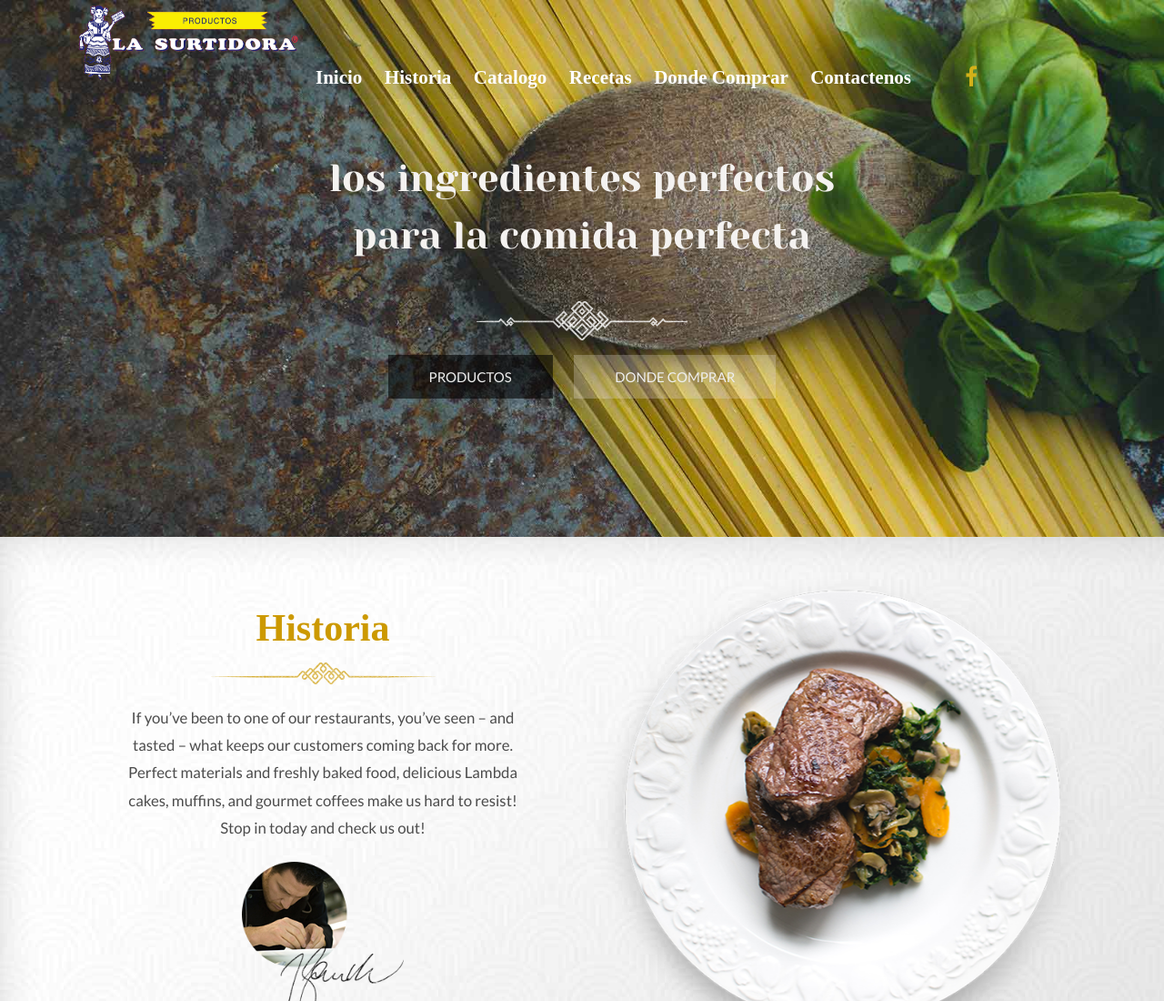
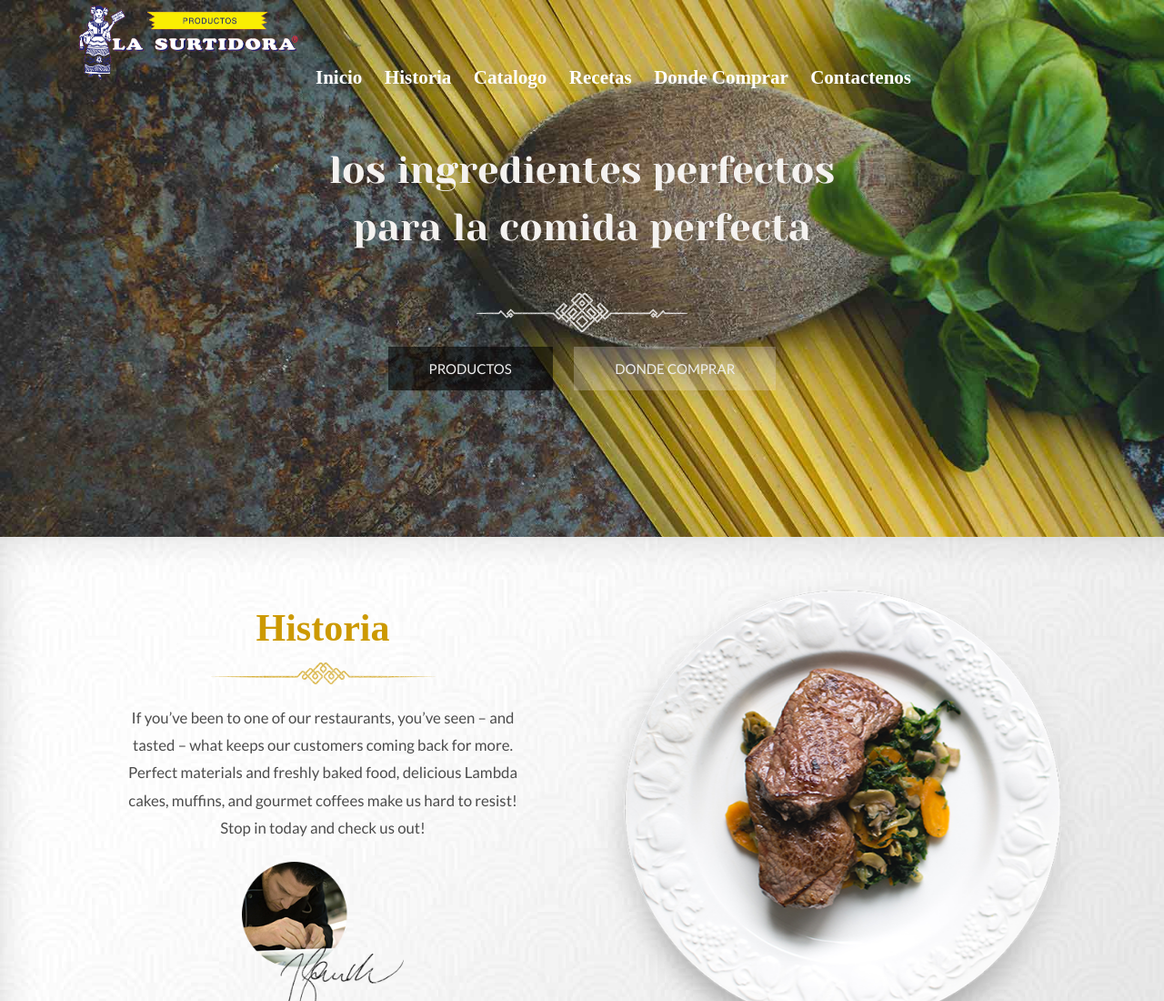
Before and after one commit to roygual/especias, a plain HTML site: page index.html in a window 1280 px wide. Shown: the top 1100 px of the page at 91% size. Drawn offline with nearby package versions, Linux system fonts and the light colour scheme; a web font is replaced by a local one.

Commit message:
borrando iconos sociales

```diff
--- a/css/style.css
+++ b/css/style.css
@@ -79,24 +79,7 @@ body{
 	text-transform: capitalize;
 }
 
-.social-icon {
-	float:right;
-	padding-top: 4.5em;
-}
-.social-icon a i{
-	width:40px;
-	height:40px;
-	background: url("../images/img-sprite.png") no-repeat 0px 1px;
-	display: inline-block;
-
-}
-
-.social-icon a i.icon3{
-	background-position: -80px 0px;
-}
-.social-icon a i.icon3:hover {
-	opacity: 0.5;
-}
+
 .baneer-center {
 	text-align: center;
 	width: 90%;
--- a/index.html
+++ b/index.html
@@ -76,8 +76,6 @@ Smartphone Compatible web template, free webdesigns for Nokia, Samsung, LG, Sony
 		 });
 		 });
 		 </script>
-          <div style="margin-left: 0%; width: 4%;" class="social-icon">  <a
-              href="#"><i class="icon3"></i></a> </div>
           <div class="clearfix"></div>
         </div>
         <div class="baneer-center wow fadeInLeft" data-wow-delay="0.5s">
```
